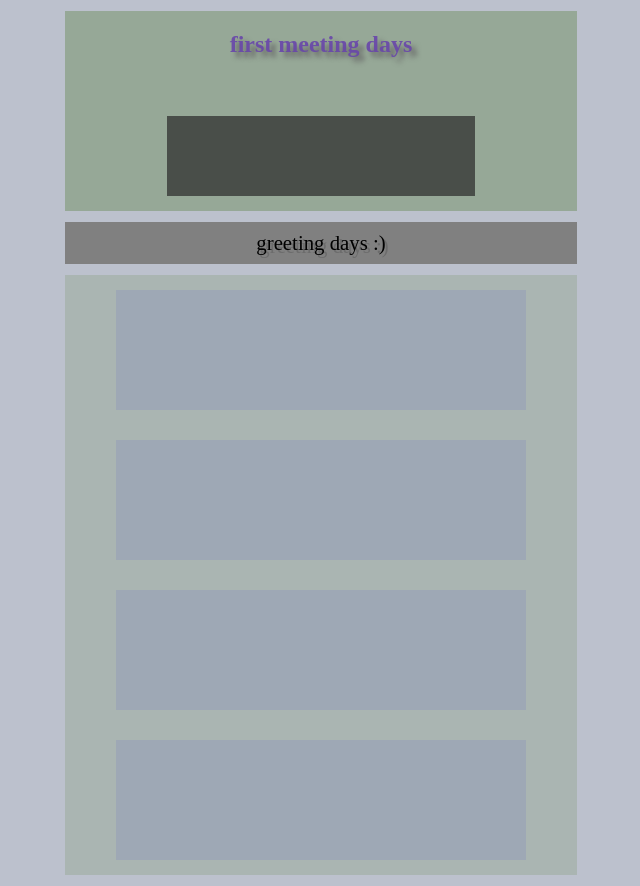
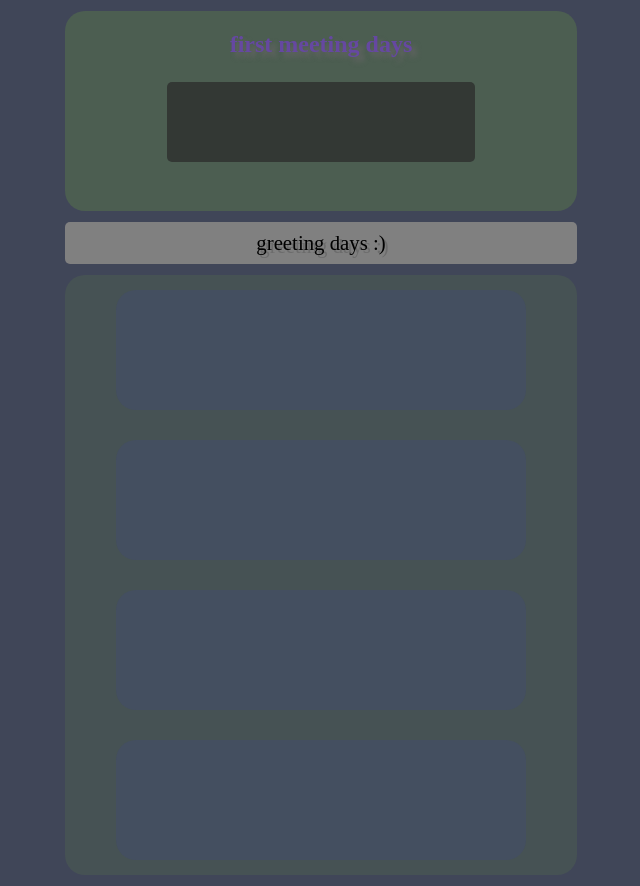
Before and after one commit to ShinMini/CSS-Animation-Form, a website: page index.html in a window 1280 px wide. Shown: the whole page, without its empty margins (319-959 px from the left). Drawn offline with Linux system fonts and the light colour scheme.

Commit message:
[update] html, js, css, [create] md

```diff
--- a/index.html
+++ b/index.html
@@ -14,7 +14,7 @@
 
     <section class="firstMeet">
         <h1>first meeting days</h1>
-        <div class="firstDays"></div>
+        <div id = "firstSectionDiv" class="firstDays"></div>
     </section>
 
     <section class="separatePartion"><article>greeting days :)</article></section>
--- a/js.js
+++ b/js.js
@@ -11,10 +11,15 @@ const passedTime = toNow - toFirst;
 
 // Math.round 함수를 이용해서, 결과값을 반올림해준 뒤, 변수에 저장.
 // 1000ms * 60second * 60minute * 24hour
-const passedDay = Math.round(passedTime / (100 * 60 * 60 * 24));
+const passedDay = Math.round(passedTime / (1000 * 60 * 60 * 24)) + 1;
 
 // console.log(passedDay);
 // 저장한 값을 화면에 표시해줌,
 
-document.querySelector("firstMeet");
-console.log(firstMeetDiv);
+console.log(passedDay);
+
+
+
+function CalculateDay(greetingDay) {
+  let greetingDayResult = toFirst + this.greetingDay;
+}
--- a/style.css
+++ b/style.css
@@ -10,7 +10,7 @@ body {
     position: relative;
     align-items: center;
     justify-content: center;
-    background-color: rgba(34, 50, 90, 0.3);
+    background-color: rgba(44, 50, 70, 0.9);
 }
 
 a {
@@ -28,6 +28,7 @@ section.firstMeet {
     box-sizing: border-box;
     width: 40%;
     height: 200px;
+    border-radius: 20px;
 }
 
 section.firstMeet h1 {
@@ -38,7 +39,7 @@ section.firstMeet h1 {
 }
 
 section.firstMeet div.firstDays {
-    margin-top: 1.2em;
+    margin-top: 0.5em;
     width: 60%;
     height: 40%;
     background-color: rgba(40, 40, 40, 0.7);
@@ -46,23 +47,31 @@ section.firstMeet div.firstDays {
     text-align: center;
     color: white;
     font-size: 3em;
+    border-radius: 5px;
 }
 
 section.separatePartion {
+    border-radius: 5px;
     width: 40%;
     height: 2.6em;
     background-color: gray;
     box-sizing: border-box;
     align-items: center;
     display: flex;
+    -webkit-border-radius: 5px;
+    -moz-border-radius: 5px;
+    -ms-border-radius: 5px;
+    -o-border-radius: 5px;
 }
 
 section.separatePartion article {
     text-shadow: 3px 3px rgba(100, 100, 100, 0.7);
     font-size: 1.3em;
+    border-radius: 20px;
 }
 
 section.calculator {
+    border-radius: 20px;
     margin: 0.7em auto;
     background-color: rgba(94, 130, 70, 0.2);
     display: grid;
@@ -70,10 +79,19 @@ section.calculator {
     width: 40%;
     height: 600px;
     grid-template-columns: repeat(25, 4);
+    -webkit-border-radius: 20px;
+    -moz-border-radius: 20px;
+    -ms-border-radius: 20px;
+    -o-border-radius: 20px;
 }
 
 section.calculator div {
     width: 80%;
     height: 80%;
     background-color:rgba(50, 50, 200, 0.1);
+    border-radius: 20px;
+    -webkit-border-radius:;
+    -moz-border-radius:;
+    -ms-border-radius:;
+    -o-border-radius:;
 }
```
Also changed, not shown: learned.md (added, +13 -0 lines).
